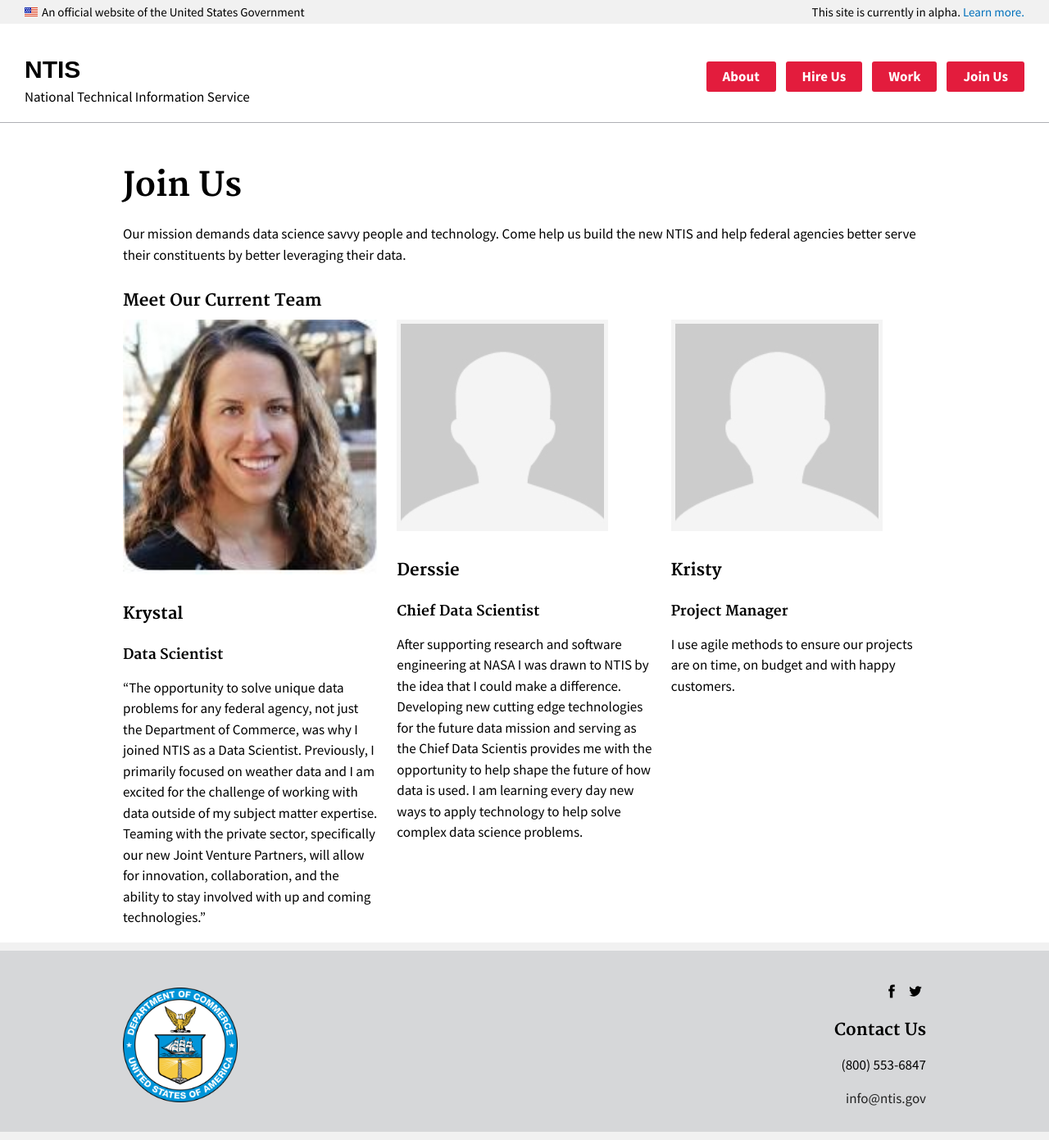
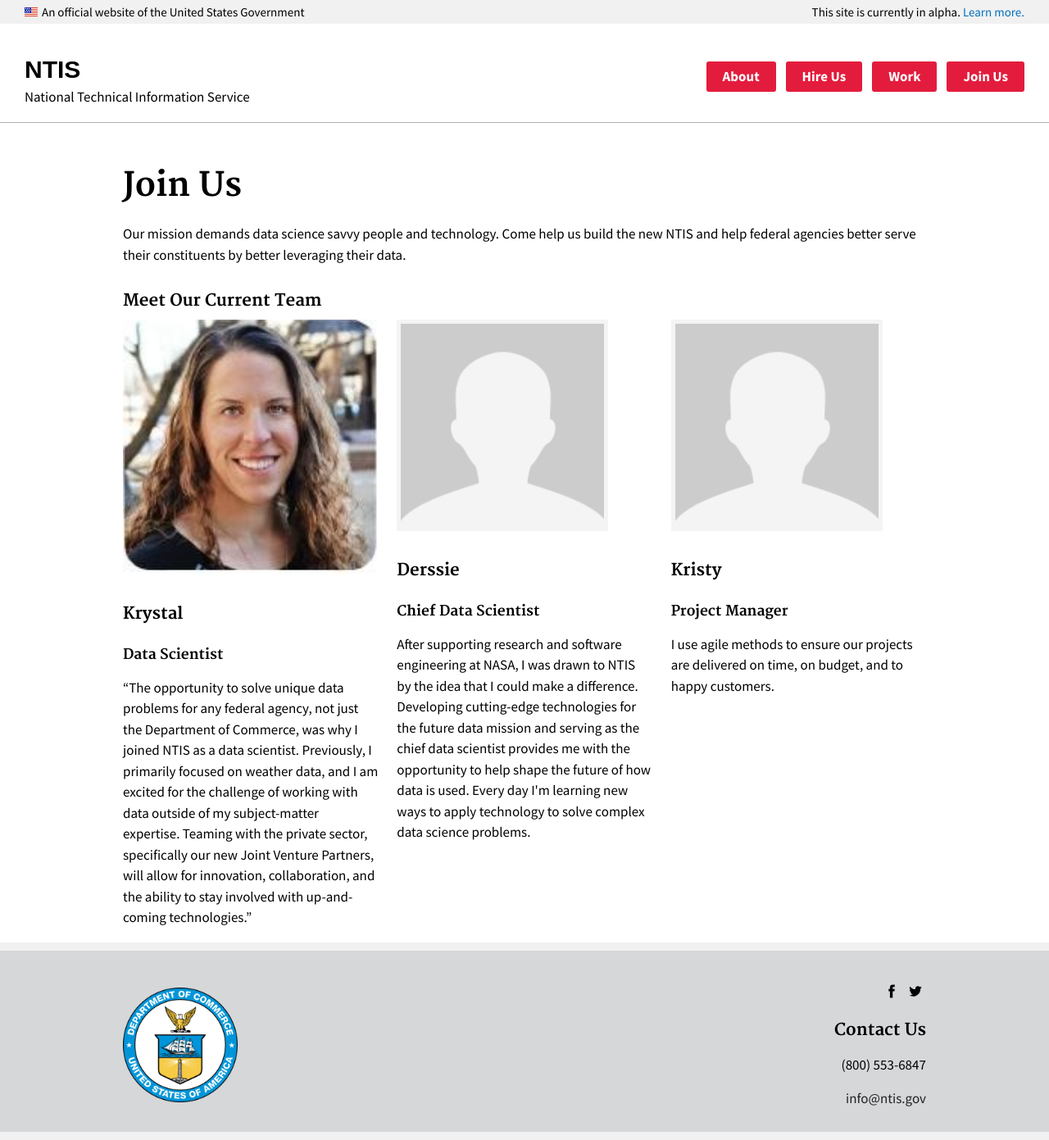
Before and after one commit to 18F/ntis-gov, a Jekyll site: the page built from join.html, in a window 1280 px wide and 1391 px high. Shown: the whole window at 82% size. Built offline with Jekyll 4.4.1, drawn with Linux system fonts in a browser that asks for light colours.

Commit message:
copyedits

```diff
--- a/join.html
+++ b/join.html
@@ -14,19 +14,19 @@
     <img src="{{ site.baseurl }}/assets/site/img/krystal.jpg" height=100% width=100% />
     <h3>Krystal</h3>
     <h4>Data Scientist</h4>
-    <p><q>The opportunity to solve unique data problems for any federal agency, not just the Department of Commerce, was why I joined NTIS as a Data Scientist. Previously, I primarily focused on weather data and I am excited for the challenge of working with data outside of my subject matter expertise.  Teaming with the private sector, specifically our new Joint Venture Partners, will allow for innovation, collaboration, and the ability to stay involved with up and coming technologies.</q></p>
+    <p><q>The opportunity to solve unique data problems for any federal agency, not just the Department of Commerce, was why I joined NTIS as a data scientist. Previously, I primarily focused on weather data, and I am excited for the challenge of working with data outside of my subject-matter expertise.  Teaming with the private sector, specifically our new Joint Venture Partners, will allow for innovation, collaboration, and the ability to stay involved with up-and-coming technologies.</q></p>
   </div>
   <div class="usa-width-one-third">
     <img src="{{ site.baseurl }}/assets/site/img/headshot.jpg" />
     <h3>Derssie</h3>
     <h4>Chief Data Scientist</h4>
-    <p>After supporting research and software engineering at NASA I was drawn to NTIS by the idea that I could make a difference.  Developing new cutting edge technologies for the future data mission and serving as the Chief Data Scientis provides me with the opportunity to help shape the future of how data is used.  I am learning every day new ways to apply technology to help solve complex data science problems.</p>
+    <p>After supporting research and software engineering at NASA, I was drawn to NTIS by the idea that I could make a difference.  Developing cutting-edge technologies for the future data mission and serving as the chief data scientist provides me with the opportunity to help shape the future of how data is used.  Every day I'm learning new ways to apply technology to solve complex data science problems.</p>
 
   </div>
   <div class="usa-width-one-third">
     <img src="{{ site.baseurl }}/assets/site/img/headshot.jpg" />
     <h3>Kristy</h3>
     <h4>Project Manager</h4>
-    <p>I use agile methods to ensure our projects are on time, on budget and  with happy customers.</p>
+    <p>I use agile methods to ensure our projects are delivered on time, on budget, and to happy customers.</p>
   </div>
 </div>
```
